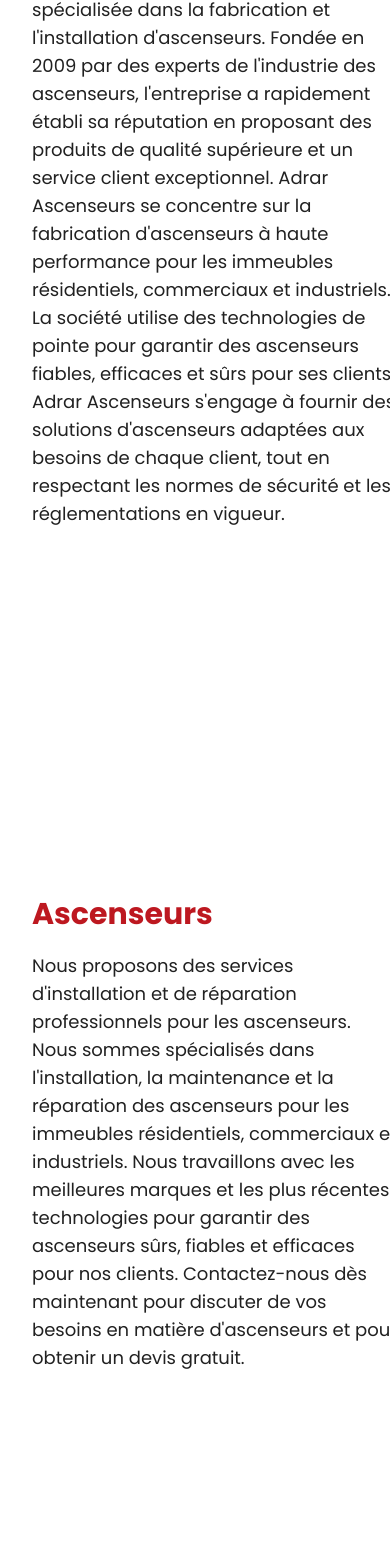
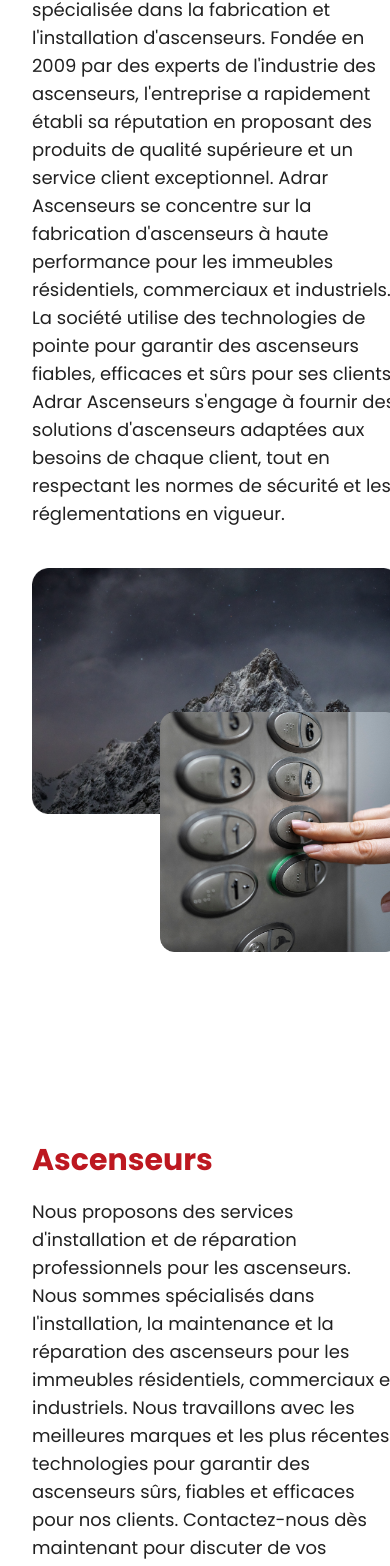
Before and after one commit to CodyTave/Adrar-Ascenseurs, a React (Vite) app: page / in a window 390 px wide. Shown: the part 1749-3315 px from the top of the page. Built offline with nearby package versions, Linux system fonts and the light colour scheme.

Commit message:
imagesBackonPhone

```diff
--- a/src/components/ImageCollage.tsx
+++ b/src/components/ImageCollage.tsx
@@ -6,7 +6,7 @@
   return (
     <div className="relative">
       <img className="w-96" src={img1} />
-      <img className="absolute w-60 left-72 top-36" src={img2} />
+      <img className="absolute w-60 right-0 sm:left-72 top-36" src={img2} />
     </div>
   );
 }
--- a/src/sections/About.tsx
+++ b/src/sections/About.tsx
@@ -6,7 +6,7 @@
     <>
       <div id="third" className="mb-52 md:mx-0 mx-8">
         <div className="grid justify-items-center md:w-[80%] mx-auto ">
-          <div className="flex md:gap-16 ">
+          <div className="flex flex-col lg:flex-row md:gap-x-16 ">
             <div className="my-10 text-left  lg:w-1/2">
               <h1 className="font-bold text-primary-0 text-3xl mb-5">
                 {AboutText.title}
@@ -18,7 +18,7 @@
                 {AboutText.text}
               </p>
             </div>
-            <div className="lg:flex hidden">
+            <div className="lg:flex   lg:mx-auto">
               <ImageCollage img1={aboutImage1} img2={aboutImage2} />
             </div>
           </div>
--- a/src/sections/ServicesII.tsx
+++ b/src/sections/ServicesII.tsx
@@ -14,14 +14,14 @@
     <div className="md:mx-0 mx-8" id="second">
       <div className="mb-40 ">
         <div className="grid justify-items-center md:w-[80%] mx-auto ">
-          <div className="flex md:gap-16 ">
+          <div className="flex flex-col lg:flex-row md:gap-x-16 ">
             <div className="my-10 text-left  lg:w-1/2">
               <h1 className="font-bold text-primary-0 text-3xl mb-5">
                 {Elevators.title}
               </h1>
               <p className=" font-normal text-lg  mt-5">{Elevators.text} </p>
             </div>
-            <div className="lg:flex hidden">
+            <div className="lg:flex lg:mx-auto">
               <ImageCollage img1={escImage1} img2={escImage2} />
             </div>
           </div>
@@ -29,14 +29,14 @@
       </div>
       <div className="mb-40">
         <div className="grid justify-items-center md:w-[80%] mx-auto ">
-          <div className="flex md:gap-16 ">
+          <div className="flex flex-col lg:flex-row md:gap-x-16 ">
             <div className="my-10 text-left  lg:w-1/2">
               <h1 className="font-bold text-primary-0 text-3xl mb-5">
                 {Escalators.title}
               </h1>
               <p className=" font-normal text-lg  mt-5">{Escalators.text} </p>
             </div>
-            <div className="lg:flex hidden">
+            <div className="lg:flex lg:mx-auto">
               <ImageCollage img1={ascImage1} img2={ascImage2} />
             </div>
           </div>
@@ -44,14 +44,14 @@
       </div>
       <div className="mb-40">
         <div className="grid justify-items-center md:w-[80%] mx-auto ">
-          <div className="flex md:gap-16 ">
+          <div className="flex flex-col lg:flex-row md:gap-x-16 ">
             <div className="my-10 text-left  lg:w-1/2">
               <h1 className="font-bold text-primary-0 text-3xl mb-5">
                 {lifts.title}
               </h1>
               <p className=" font-normal text-lg  mt-5">{lifts.text} </p>
             </div>
-            <div className="lg:flex hidden">
+            <div className="lg:flex lg:mx-auto">
               <ImageCollage img1={liftImage1} img2={liftImage2} />
             </div>
           </div>
```
